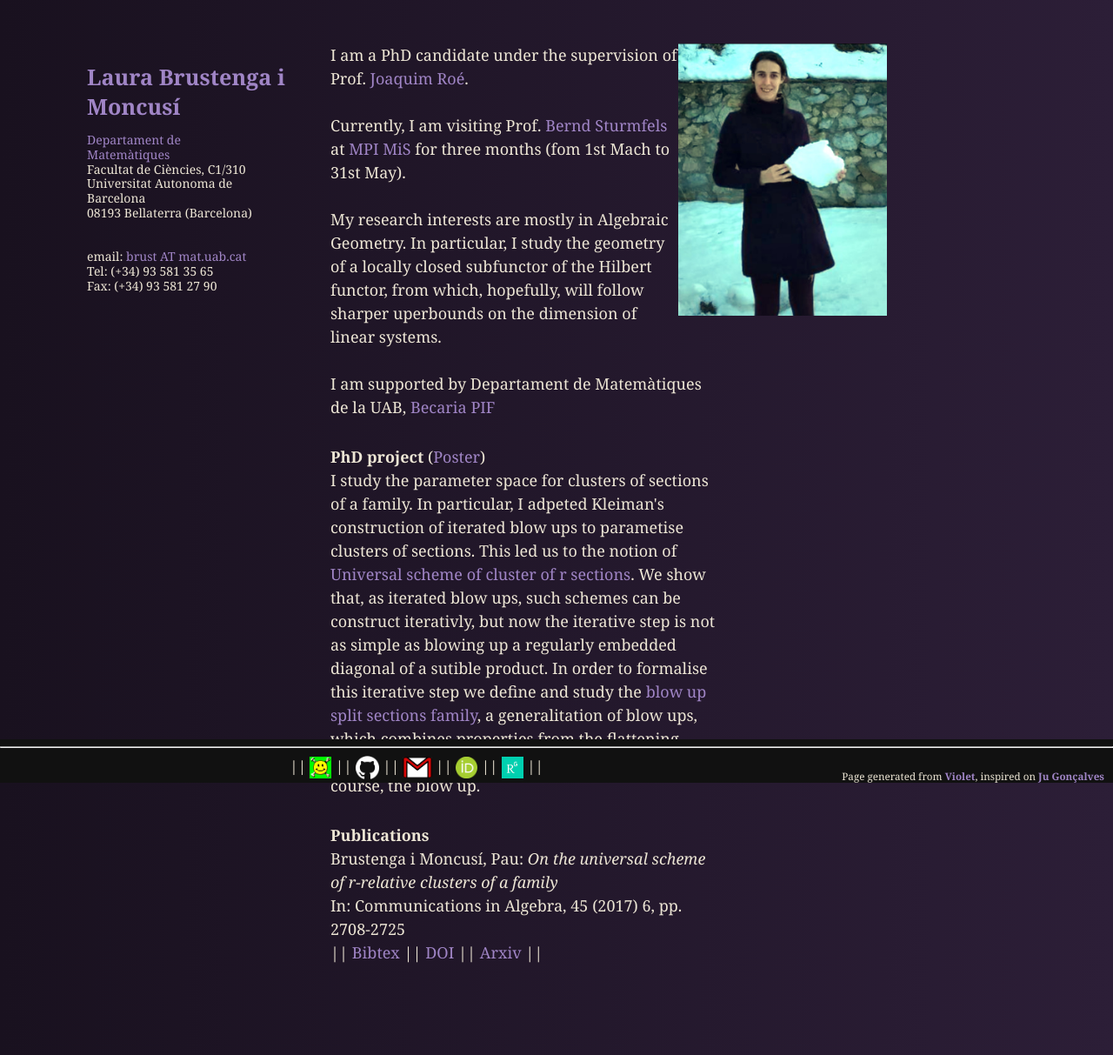
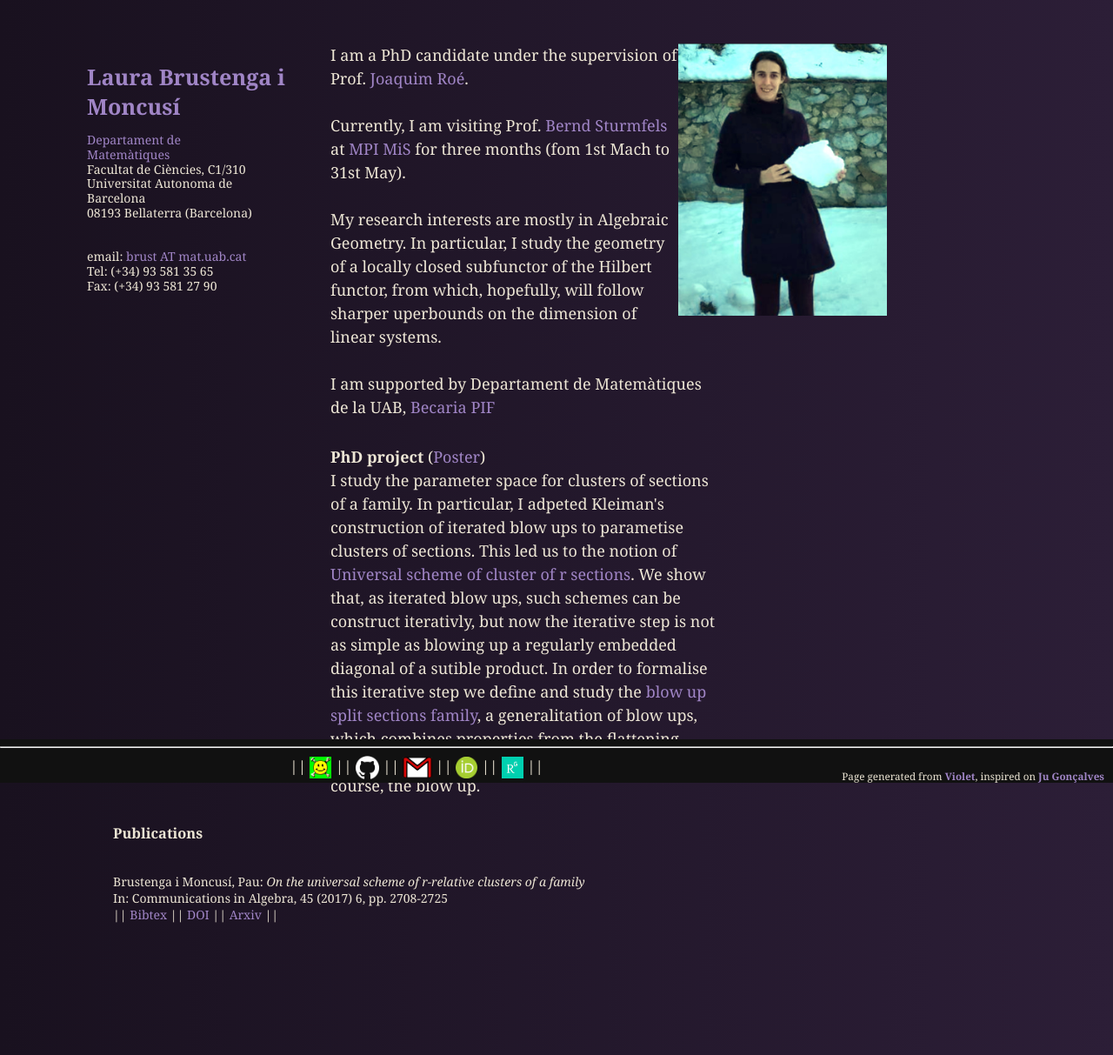
Before and after one commit to LauraBMo/LauraBMo.github.io, a Jekyll site: the page built from index.html, in a window 1280 px wide. Shown: the whole page at 87% size. Built offline with Jekyll 4.4.1, drawn with Linux system fonts in a browser that asks for light colours.

Commit message:
new section for publications

```diff
--- a/index.html
+++ b/index.html
@@ -47,9 +47,11 @@ title: Home
     We show that, as iterated blow ups, such schemes can be construct iterativly, but now the iterative step is not as simple as blowing up a regularly embedded diagonal of a sutible product.
     In order to formalise this iterative step we define and study the <a href="https://arxiv.org/abs/1808.03062">blow up split sections family</a>, a generalitation of blow ups, which combines properties from the flattening stratification, universal sections family and, of course, the blow up.</br>
   </p>
+</section>
 
+<section>
   <p>
-    <strong> Publications </strong> <br />
+    <h3><strong>Publications</strong></h3> <br />
     Brustenga i Moncusí, Pau: <i>On the universal scheme of r-relative clusters of a family</i> <br />
     In: Communications in Algebra, <bf> 45 </bf> (2017) 6, pp. 2708-2725 <br />
     || <a href="/assets/bibtex/BrustengaMoncusi2017.bib">Bibtex</a> || <a href="https://doi.org/10.1080/00927872.2016.1175452">DOI</a> || <a href="https://arxiv.org/abs/1408.0552">Arxiv</a> || <br />
```
